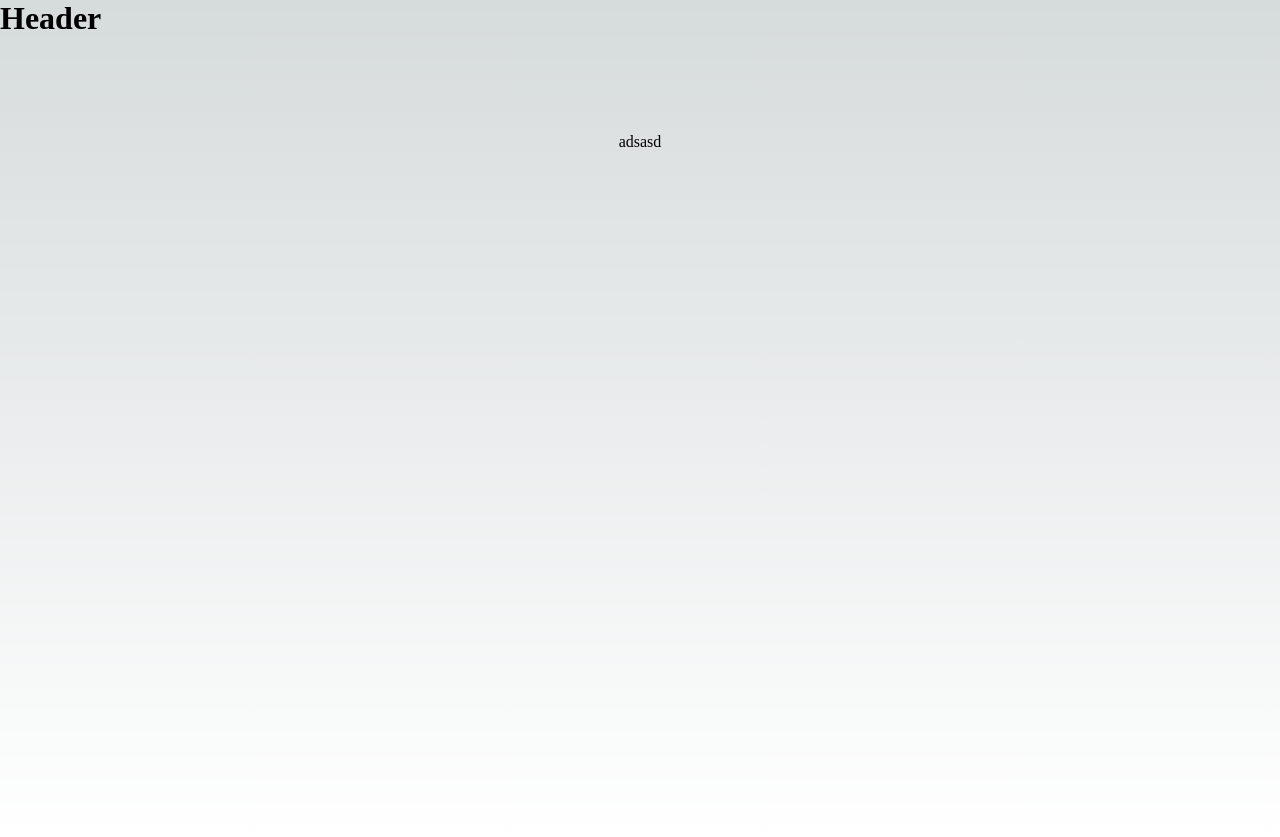
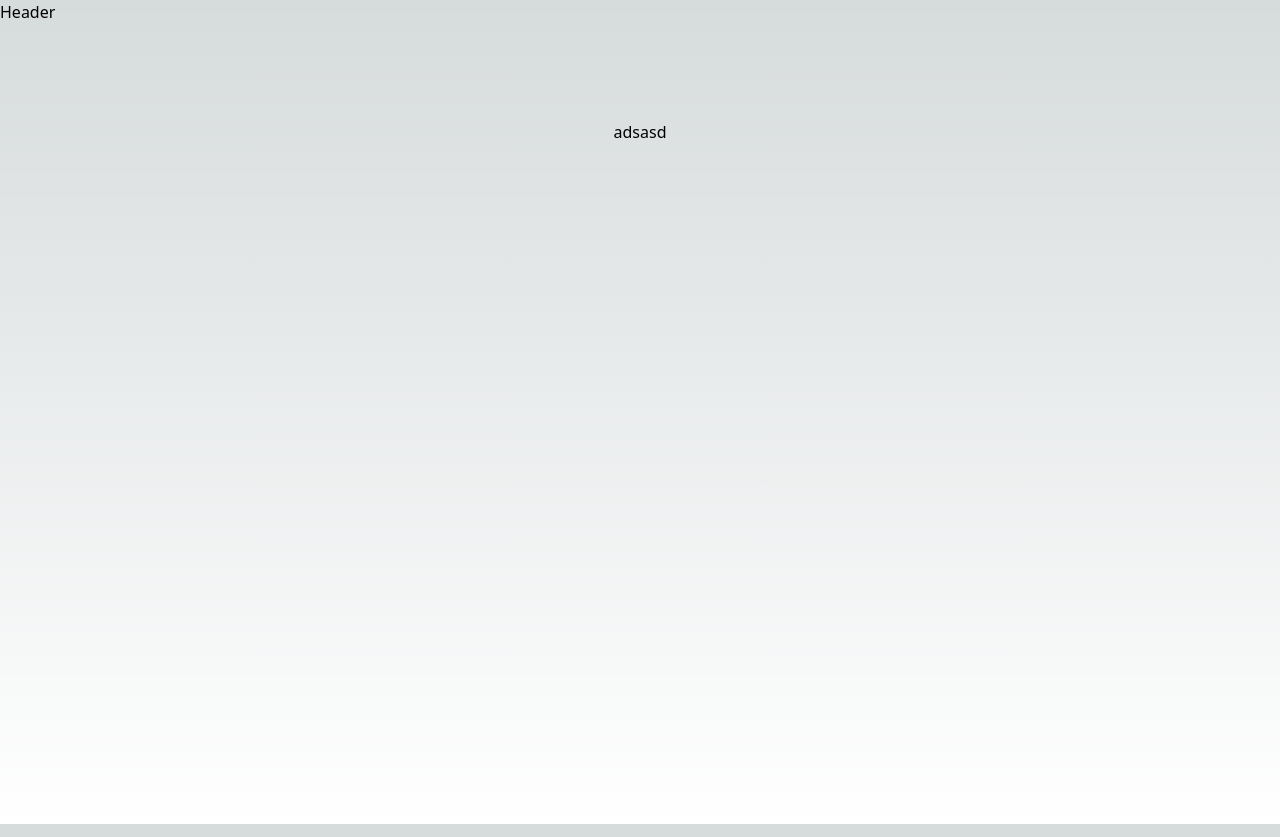
Before and after one commit to MaxParastiuk/Cinema, a Next.js app: page / in a window 1280 px wide. Built offline with nearby package versions, Linux system fonts and the light colour scheme.

Commit message:
add tailwind

```diff
--- a/package.json
+++ b/package.json
@@ -18,5 +18,10 @@
     "react": "18.2.0",
     "react-dom": "18.2.0",
     "typescript": "4.9.5"
+  },
+  "devDependencies": {
+    "autoprefixer": "^10.4.13",
+    "postcss": "^8.4.21",
+    "tailwindcss": "^3.2.7"
   }
 }
--- /dev/null
+++ b/postcss.config.js
@@ -0,0 +1,6 @@
+module.exports = {
+  plugins: {
+    tailwindcss: {},
+    autoprefixer: {},
+  },
+}
--- a/src/pages/index.tsx
+++ b/src/pages/index.tsx
@@ -10,7 +10,7 @@
 	return (
 		<>
 			<Head>
-				<h1>Cinema</h1>
+				<h1 className='text-3xl font-bold underline'>Cinema</h1>
 			</Head>
 			<Layout>
 				<main className={styles.main}>adsasd</main>
--- /dev/null
+++ b/tailwind.config.js
@@ -0,0 +1,15 @@
+/** @type {import('tailwindcss').Config} */
+module.exports = {
+	content: [
+		"./app/**/*.{js,ts,jsx,tsx}",
+		"./pages/**/*.{js,ts,jsx,tsx}",
+		"./components/**/*.{js,ts,jsx,tsx}",
+
+		// Or if using `src` directory:
+		"./src/**/*.{js,ts,jsx,tsx}",
+	],
+	theme: {
+		extend: {},
+	},
+	plugins: [],
+};
```
Also changed, not shown: src/styles/globals.css (+7 -3 lines), 1 other file (tests, documents, lock files or other folders).
